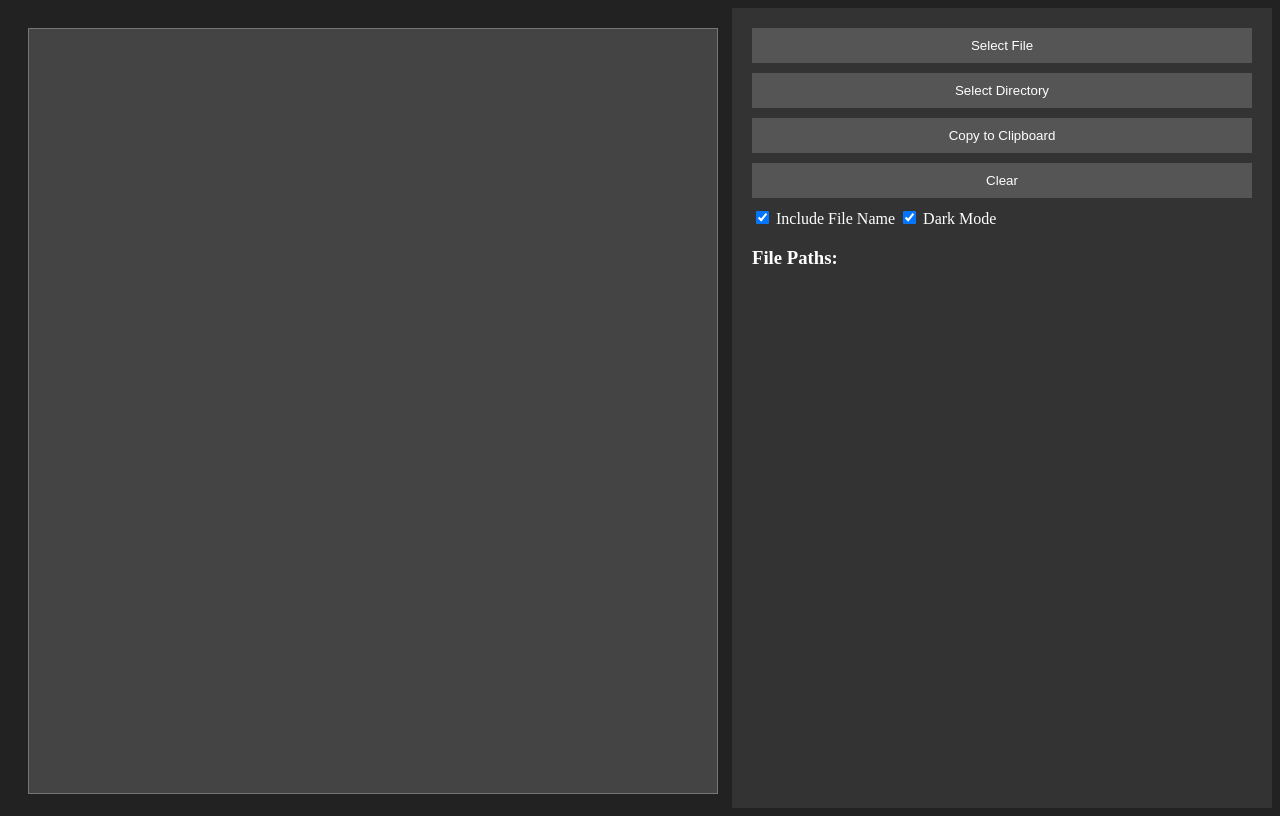
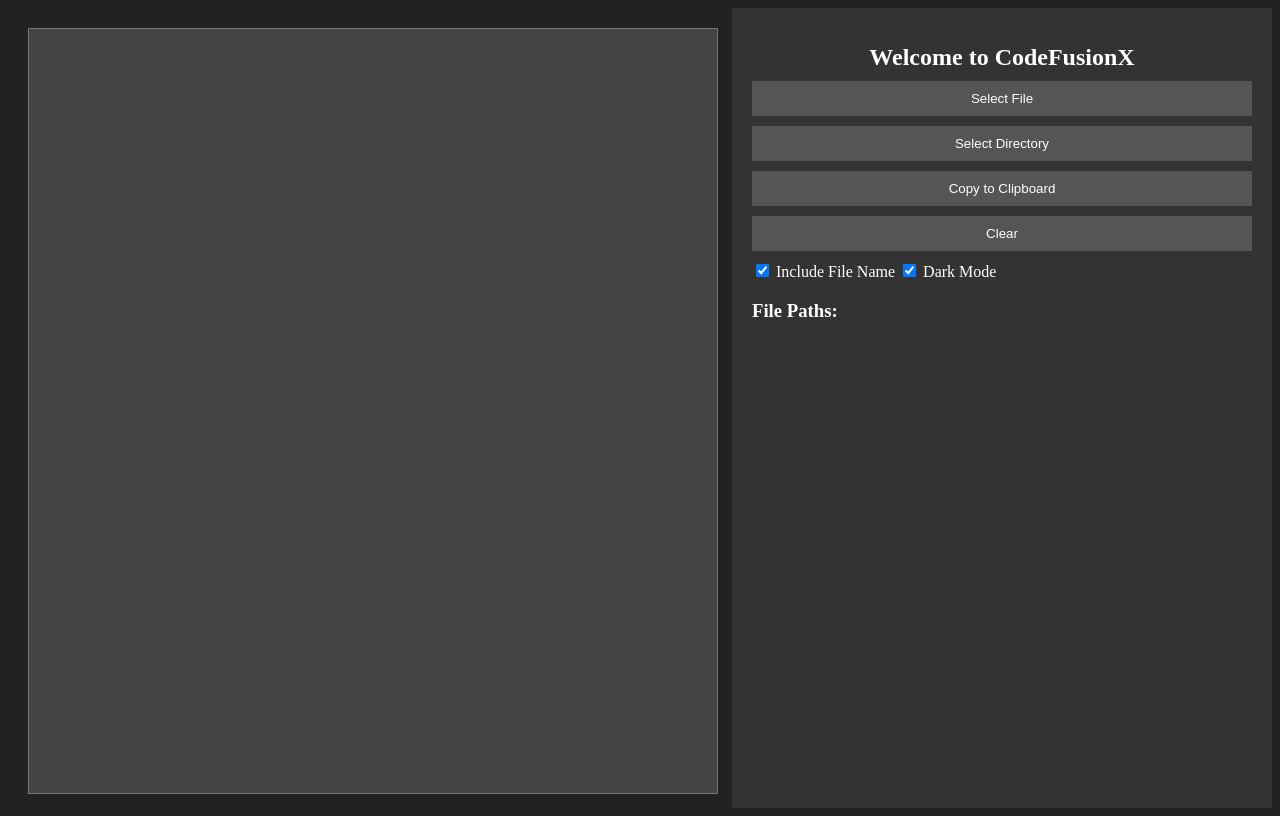
Before and after one commit to JohnathonCrowder/Project_Code_Reader, a Flask app: page / in a window 1280 px wide. Run offline with Flask 3, Linux system fonts and the light colour scheme.

Commit message:
Added Title to Sidebar
Added a title label

```diff
--- a/static/styles.css
+++ b/static/styles.css
@@ -1,3 +1,10 @@
+.title {
+    text-align: center;
+    margin-bottom: 10px;
+    font-size: 24px;
+    font-weight: bold;
+}
+
 .container {
     display: flex;
     height: 100vh;
@@ -43,6 +50,10 @@
 
 
 /* Dark mode styles */
+.dark-mode .title {
+    color: #fff;
+}
+
 body.dark-mode {
     background-color: #222;
     color: #fff;
--- a/templates/index.html
+++ b/templates/index.html
@@ -10,6 +10,7 @@
             <textarea id="textbox" readonly></textarea>
         </div>
         <div class="sidebar">
+            <h1 class="title">Welcome to CodeFusionX</h1>
             <button id="selectFileButton">Select File</button>
             <button id="selectDirectoryButton">Select Directory</button>
             <button id="copyButton">Copy to Clipboard</button>
```
